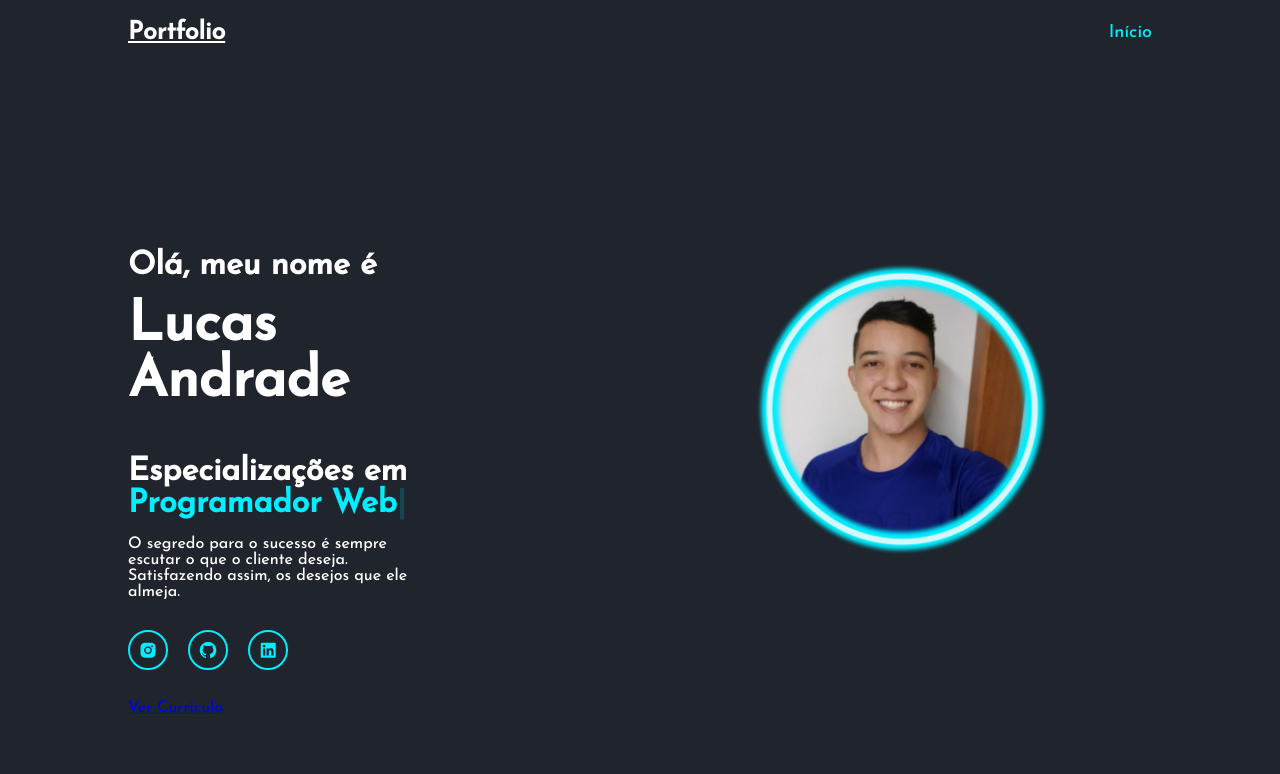
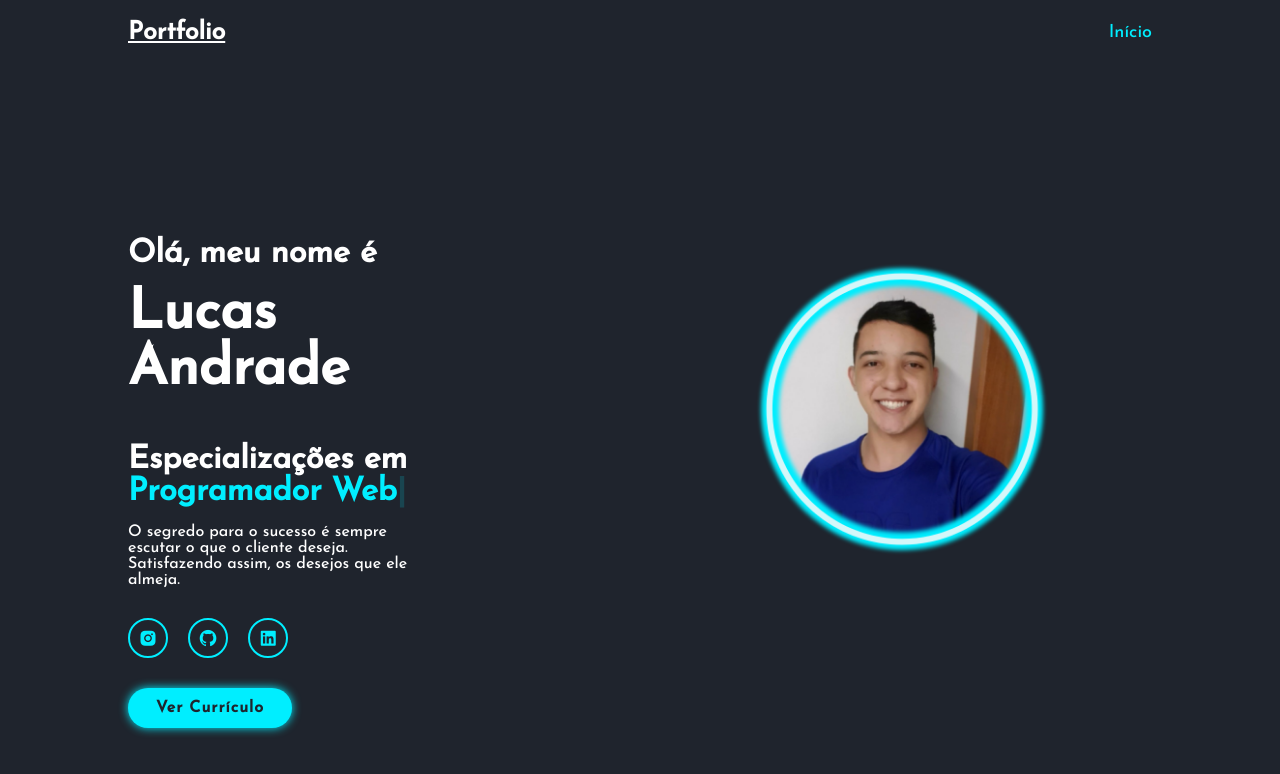
Before and after one commit to Andrade098/PaginaSobreMim, a plain HTML site: page index.html in a window 1280 px wide. Shown: the top 774 px of the page. Drawn offline with nearby package versions, Linux system fonts and the light colour scheme.

Commit message:
Update index.html

```diff
--- a/index.html
+++ b/index.html
@@ -34,7 +34,7 @@
 
                     <a href="https://www.linkedin.com/in/lucas-andrade-b18556261/" style="--i:10"><i class='bx bxl-linkedin-square' ></i></a>
                 </div>
-                <a href="https://www.canva.com/design/DAGVoI1wdsE/wXoi77c9bbwI9_f1S3Pb-g/edit" >Ver Currículo</a>
+                <a href="https://www.canva.com/design/DAGVoI1wdsE/wXoi77c9bbwI9_f1S3Pb-g/edit" class="btn">Ver Currículo</a>
                 </div>
 
             <div class="home-img">
```
